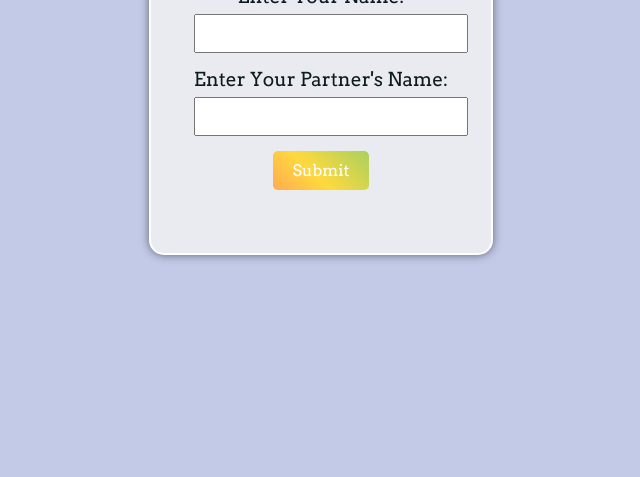
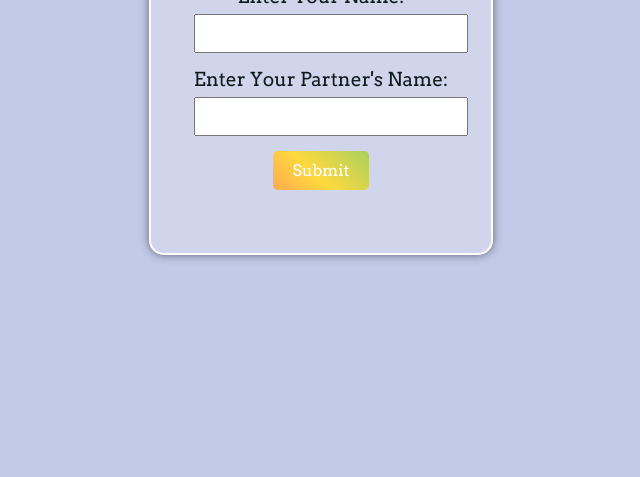
Before and after one commit to YamrajYam/flames_web, a plain HTML site: page index.html in a window 1280 px wide. Shown: the part 323-800 px from the top of the page, without its empty margins (334-974 px from the left). Drawn offline with Linux system fonts and the light colour scheme.

Commit message:
Update styles.css

```diff
--- a/styles.css
+++ b/styles.css
@@ -39,7 +39,7 @@
     border-radius: 15px;
     box-shadow: 0 0 10px rgba(0, 0, 0, 0.5);
     margin-left: 30px;
-    background-color: #e9ebf1;
+    background-color: #e9ebf156;
   }
 
   .form-group {
```
